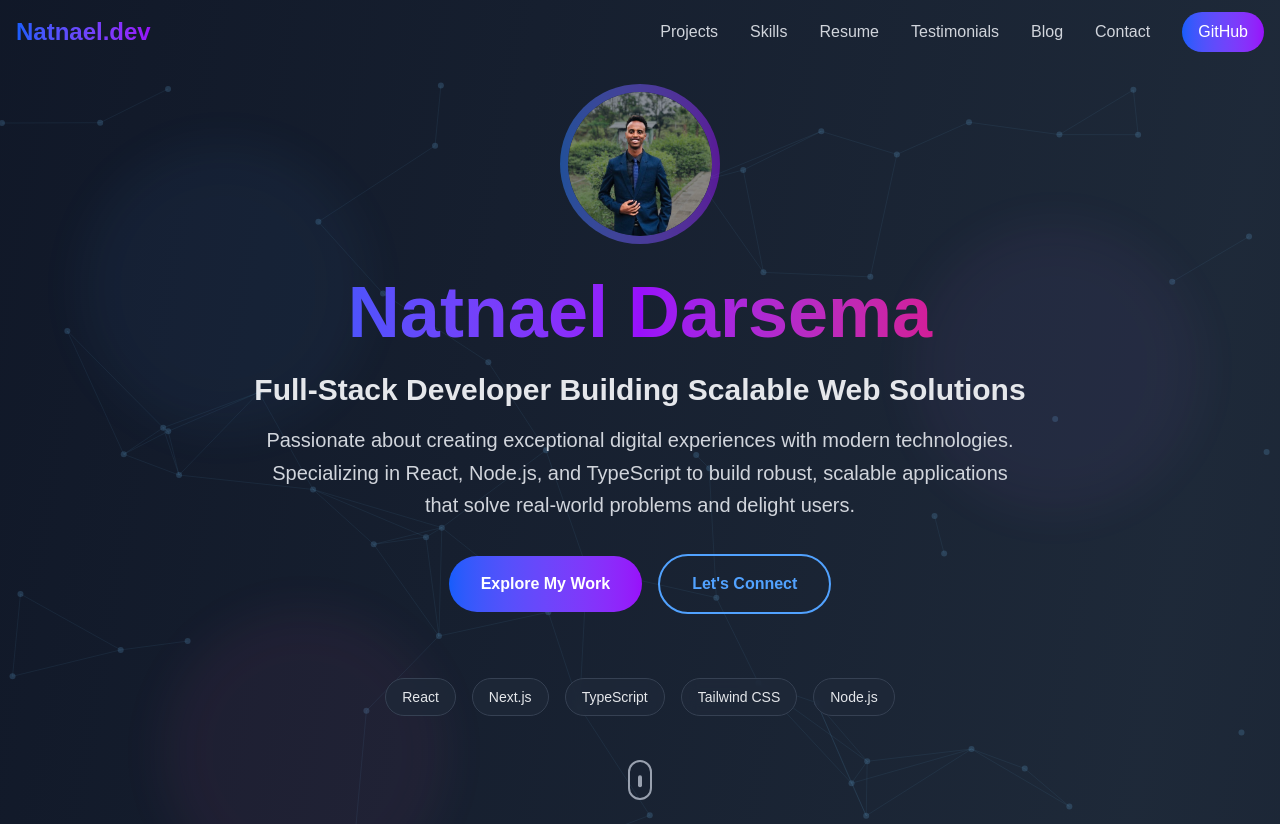
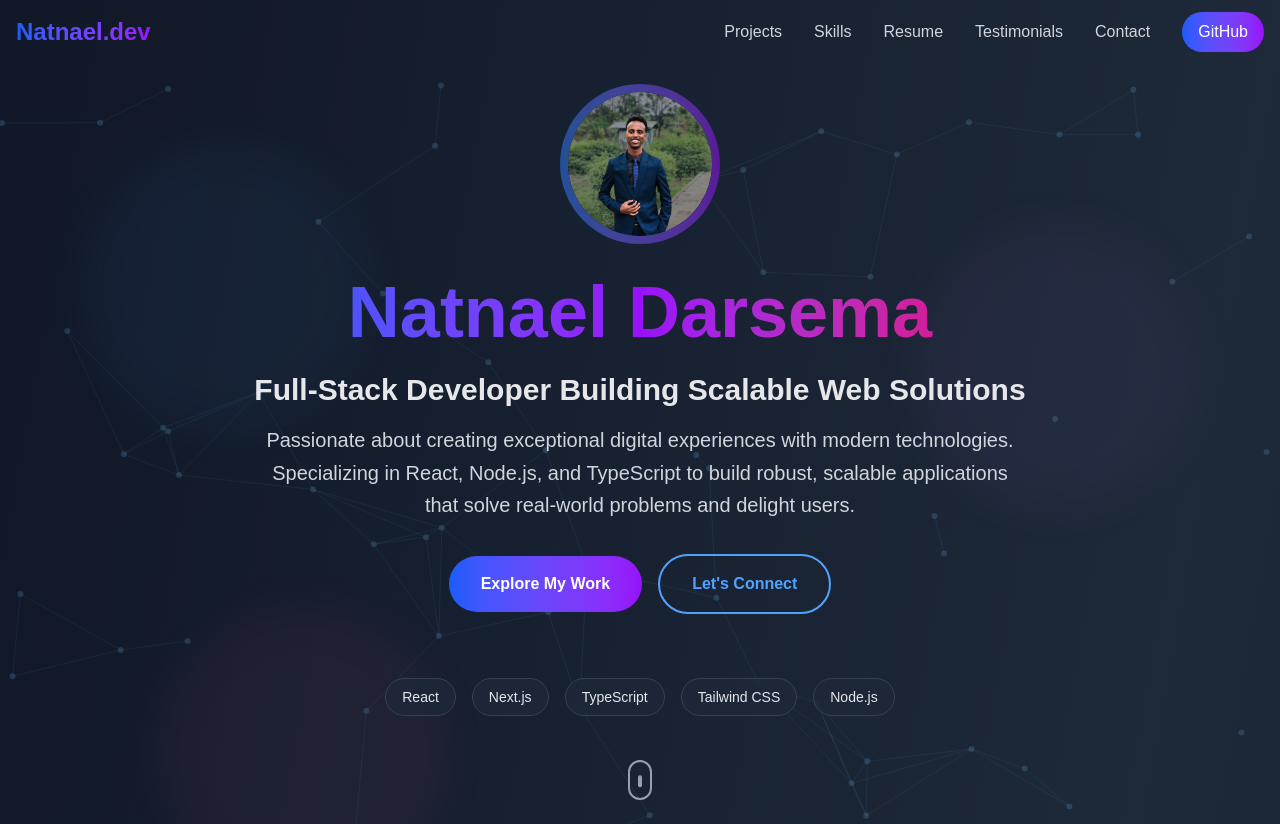
Before and after one commit to Nati-darse/Portfolio, a Next.js app: page / in a window 1280 px wide. Shown: the top 824 px of the page. Built offline with nearby package versions, Linux system fonts and the light colour scheme.

Commit message:
update the resume part to be flexible for download

```diff
--- a/src/app/components/Navbar.tsx
+++ b/src/app/components/Navbar.tsx
@@ -62,13 +62,13 @@ export default function Navbar() {
               Testimonials
               <span className="absolute -bottom-1 left-0 w-0 h-0.5 bg-gradient-to-r from-blue-600 to-purple-600 group-hover:w-full transition-all duration-300"></span>
             </Link>
-            <Link
+            {/* <Link
               href="/#blog"
               className="relative group text-gray-300 hover:text-blue-400 font-medium transition-colors duration-300"
             >
               Blog
               <span className="absolute -bottom-1 left-0 w-0 h-0.5 bg-gradient-to-r from-blue-600 to-purple-600 group-hover:w-full transition-all duration-300"></span>
-            </Link>
+            </Link> */}
             <Link
               href="/#contact"
               className="relative group text-gray-300 hover:text-blue-400 font-medium transition-colors duration-300"
--- a/src/app/components/Resume.tsx
+++ b/src/app/components/Resume.tsx
@@ -168,7 +168,7 @@ export default function Resume() {
           className="text-center mt-12"
         >
           <a
-            href="/resume.pdf"
+            href="/Natnael Darsema_  Resume.pdf"
             download
             className="inline-flex items-center px-8 py-4 bg-gradient-to-r from-blue-600 to-purple-600 text-white rounded-full font-semibold hover:scale-105 hover:shadow-2xl transition-all duration-300"
           >
```
Also changed, not shown: 1 other file (tests, documents, lock files or other folders).
